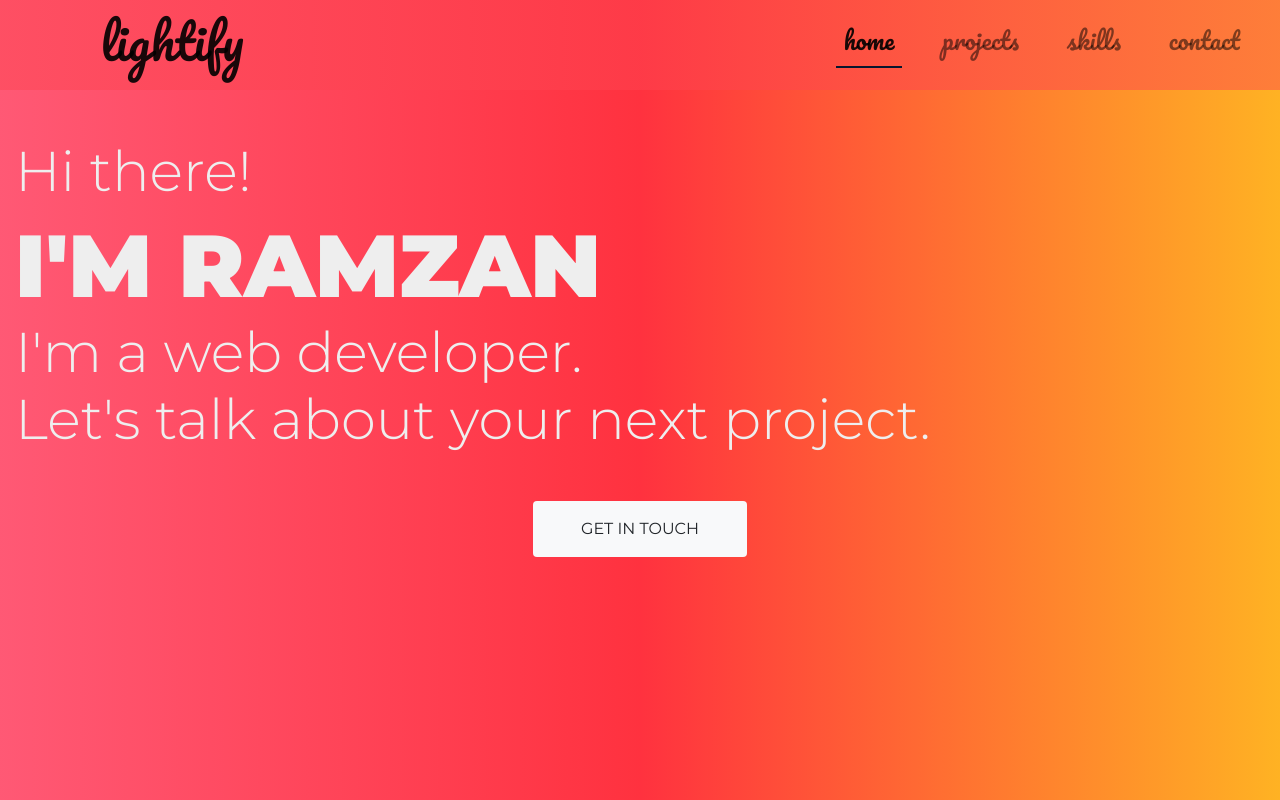
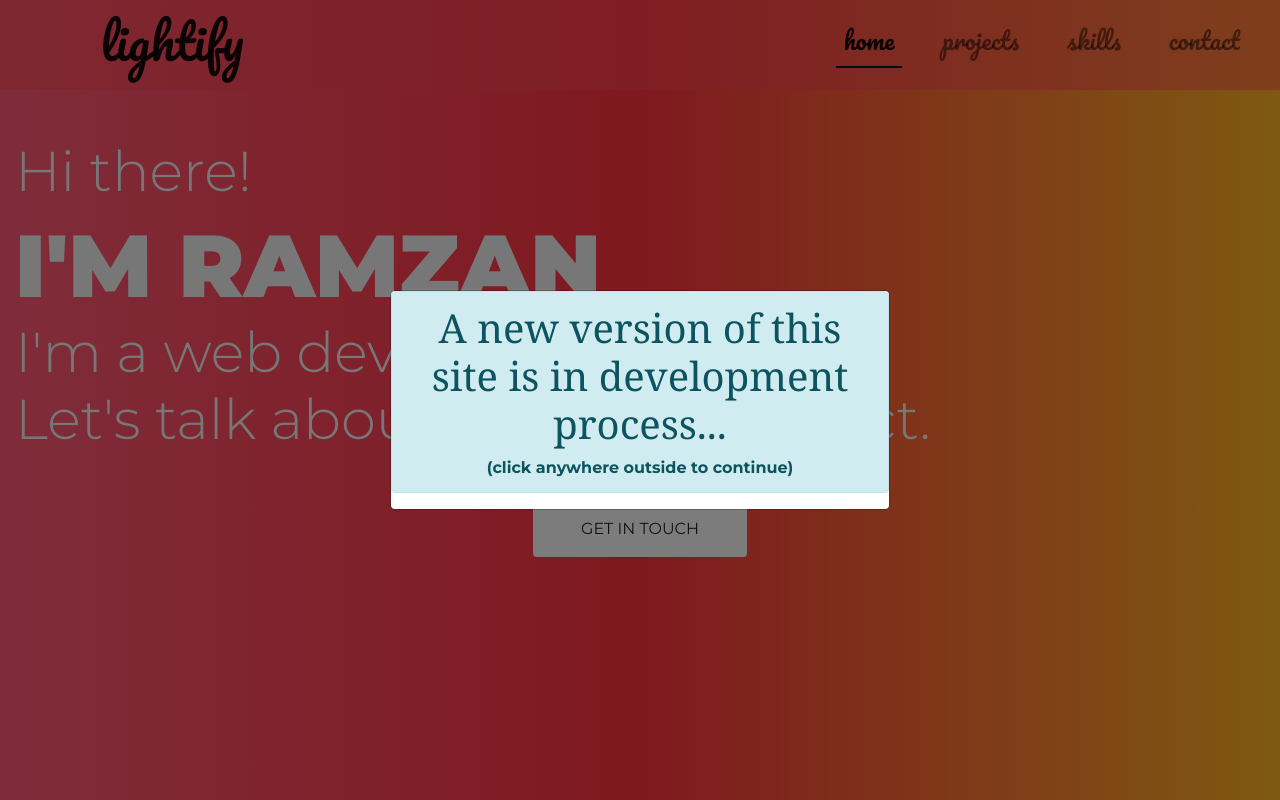
Before and after one commit to lightify97/lightify97.github.io, a plain HTML site: page index.html in a window 1280 px wide. Shown: the top 800 px of the page. Drawn offline with nearby package versions, Linux system fonts and the light colour scheme.

Commit message:
Next Version Alert

```diff
--- a/index.html
+++ b/index.html
@@ -18,8 +18,32 @@
 </head>
 
 <body id="home">
+  <div class="modal fade" id="exampleModalCenter" tabindex="-1" role="dialog" aria-labelledby="exampleModalCenterTitle" aria-hidden="true">
+    <div class="modal-dialog modal-dialog-centered" role="document">
+      <div class="modal-content">
+        <!-- <div class="modal-header">
+          <h5 class="modal-title" id="exampleModalLongTitle">ALERT</h5>
+          <button type="button" class="close" data-dismiss="modal" aria-label="Close">
+            <span aria-hidden="true">&times;</span>
+          </button>
+        </div> -->
+        <div class="alert alert-info alert-link text-center" role="alert">
+          <p class="h1 p-0" style="font-family: Georgia, 'Times New Roman', Times, serif ;">A new version of this site is in development process...</p>
+          (click anywhere outside to continue)
+        </div>
+        <!-- <div class="modal-footer mt-0">
+          <button type="button" class="btn btn-secondary" data-dismiss="modal">Close</button>
+        </div> -->
+      </div>
+    </div>
+  </div>
+  <!-- <div class="fixed-bottom bg-dark text-center" style="height: 40px;">
+    <div class="text-warning d-block h3 align-middle mt-1">
+      A new version is coming up....
+    </div>
+  </div> -->
   <nav class="container-fluid navbar sticky-top navbar-expand-lg navbar-light bg-none d-flex align-items-between"
-    id="home">
+  id="home">
     <a class="navbar-brand w-25" href="#">Lightify</a>
     <button class="navbar-toggler" type="button" data-toggle="collapse" data-target="#navbarSupportedContent"
       aria-controls="navbarSupportedContent" aria-expanded="false" aria-label="Toggle navigation">
@@ -218,6 +242,12 @@
     integrity="sha384-wfSDF2E50Y2D1uUdj0O3uMBJnjuUD4Ih7YwaYd1iqfktj0Uod8GCExl3Og8ifwB6"
     crossorigin="anonymous"></script>
   <script src="main.js"></script>
+    <script type="text/javascript">
+    $(window).on('load', function() {
+        $('#exampleModalCenter').modal('show');
+    });
+
+  </script>
 </body>
 
 </html>
```
